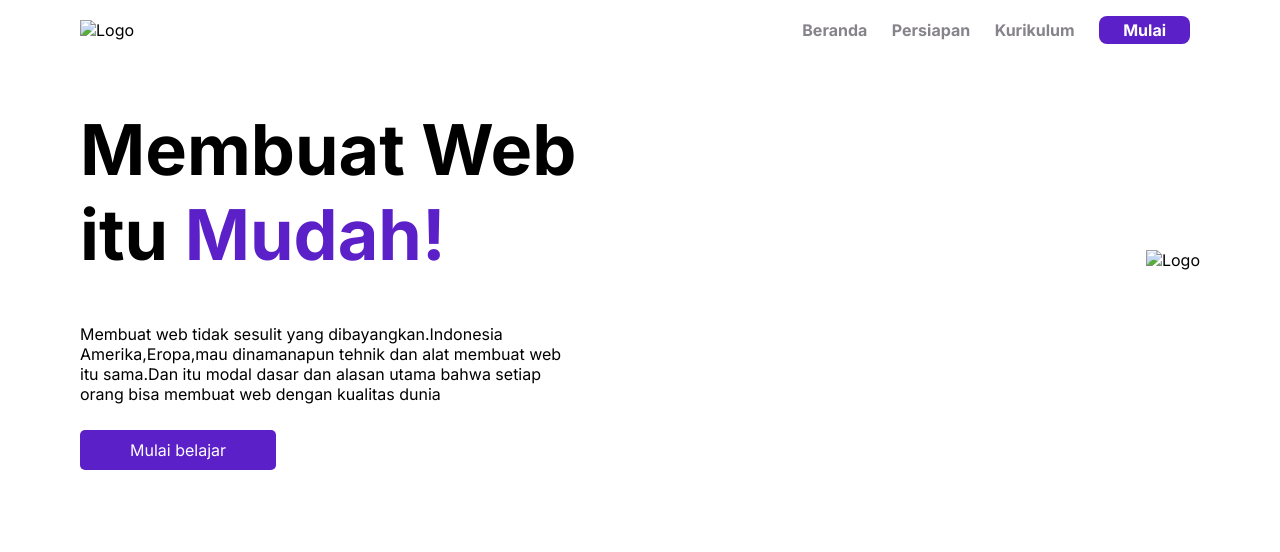
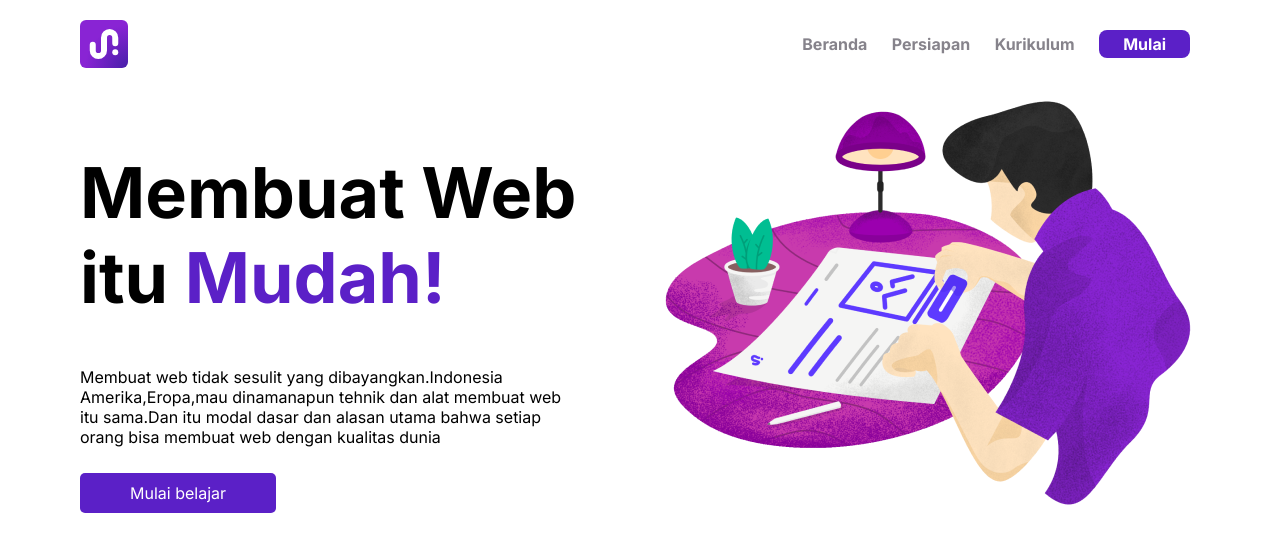
Before and after one commit to abiymar8-lgtm/header, a plain HTML site: page index.html in a window 1280 px wide. Drawn offline with Linux system fonts and the light colour scheme; a web font is replaced by a local one.

Commit message:
Update and rename page.html to index.html

```diff
--- a/page.html
+++ b/index.html
@@ -15,7 +15,7 @@
     <header>
         <div class="container header-flex">
             <div>
-                <img src="../assets/logo-icon-normal.svg" alt="Logo">
+                <img src="logo-icon-normal.svg" alt="Logo">
             </div>
             <nav class="navigation">
                 <a href="#" class="text">Beranda</a>
@@ -36,7 +36,7 @@
         <a href="#" class="button2">Mulai belajar</a>
         </div>
         <div>
-            <img src="../assets/img-hero.png"  alt="Logo">
+            <img src="img-hero.png"  alt="Logo">
         </div>
     </div>
 </body>
```
